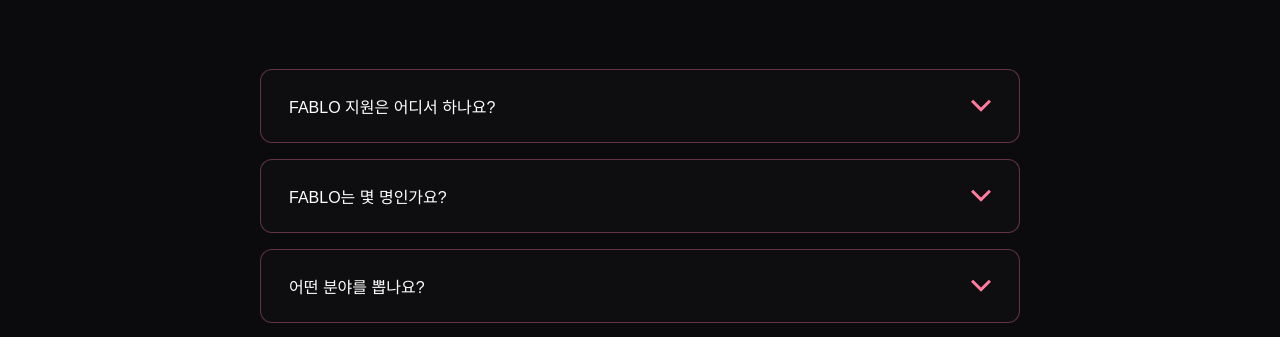
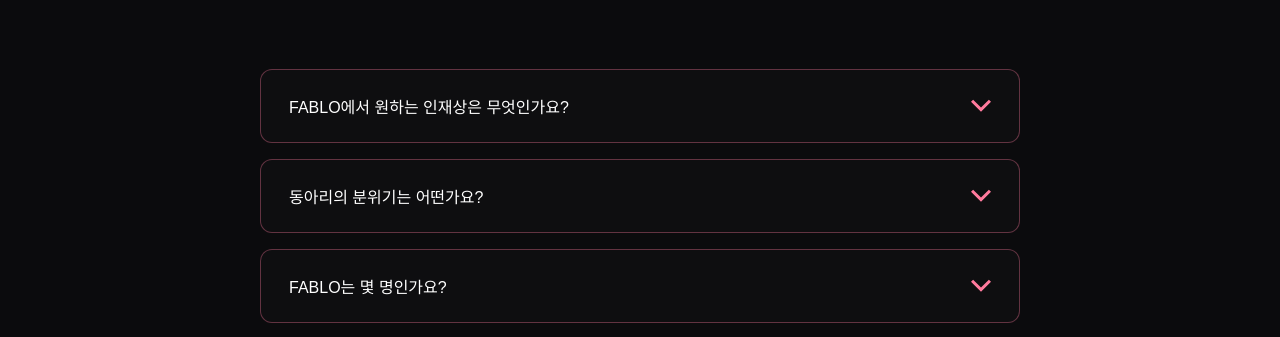
Before and after one commit to FABLOFABLO/Falletter-Web, a React (Vite) app: page /faq in a window 1280 px wide. Shown: the part 254-591 px from the top of the page. Built offline with nearby package versions, Linux system fonts and the light colour scheme; a web font is replaced by a local one.

Commit message:
fix : 디자인 변경에 따라서 코드 변경

```diff
--- a/src/ui/Faq.tsx
+++ b/src/ui/Faq.tsx
@@ -6,9 +6,26 @@
 import { media } from '../styles/GlobalStyle'
 
 const FAQ_ITEMS = [
-  { q: 'FABLO 지원은 어디서 하나요?',  a: 'https://forms.gle/xrXgseHCsEUk2YHH7', isLink: true },
-  { q: 'FABLO는 몇 명인가요?',         a: '현재 재학생 7명입니다.',                isLink: false },
-  { q: '어떤 분야를 뽑나요?',          a: 'Backend, Flutter, Design, Frontend 지원받습니다.', isLink: false },
+  {
+    q: 'FABLO에서 원하는 인재상은 무엇인가요?',
+    a: '실력이 완벽하지 않아도 괜찮습니다. 대신, 같이 성장하며 배우려는 의지와 팀원들과 적극적으로 소통하려는 자세를 가장 중요하게 생각합니다.',
+    isLink: false,
+  },
+  {
+    q: '동아리의 분위기는 어떤가요?',
+    a: '선후배 간 거리감 없이 편하게 지내며, 모르는 부분이 있으면 부담 없이 질문하고 서로 도와주는 문화가 잘 형성되어 있습니다.',
+    isLink: false,
+  },
+  {
+    q: 'FABLO는 몇 명인가요?',
+    a: '현재 재학생 6명입니다.',
+    isLink: false,
+  },
+  {
+    q: '어떤 분야를 뽑나요?',
+    a: 'Backend, Flutter, Frontend 지원받습니다.',
+    isLink: false,
+  },
 ]
 
 const Root = styled.section`
```
